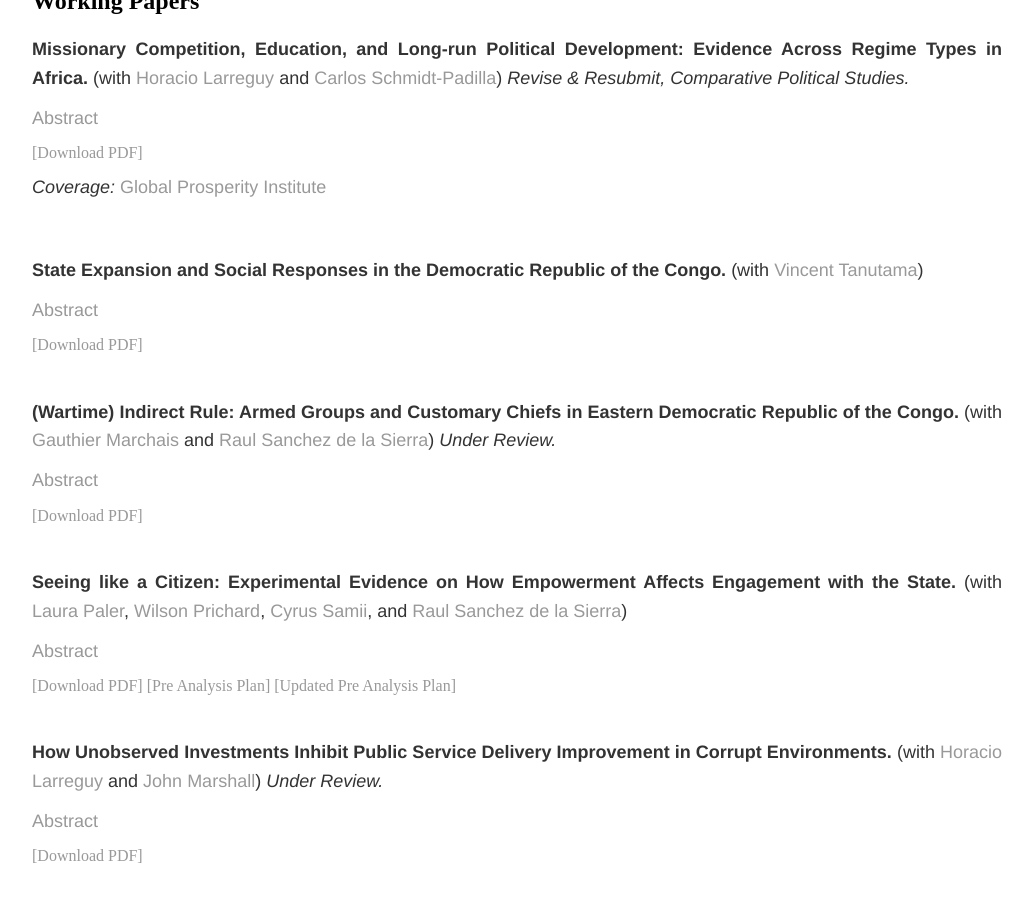
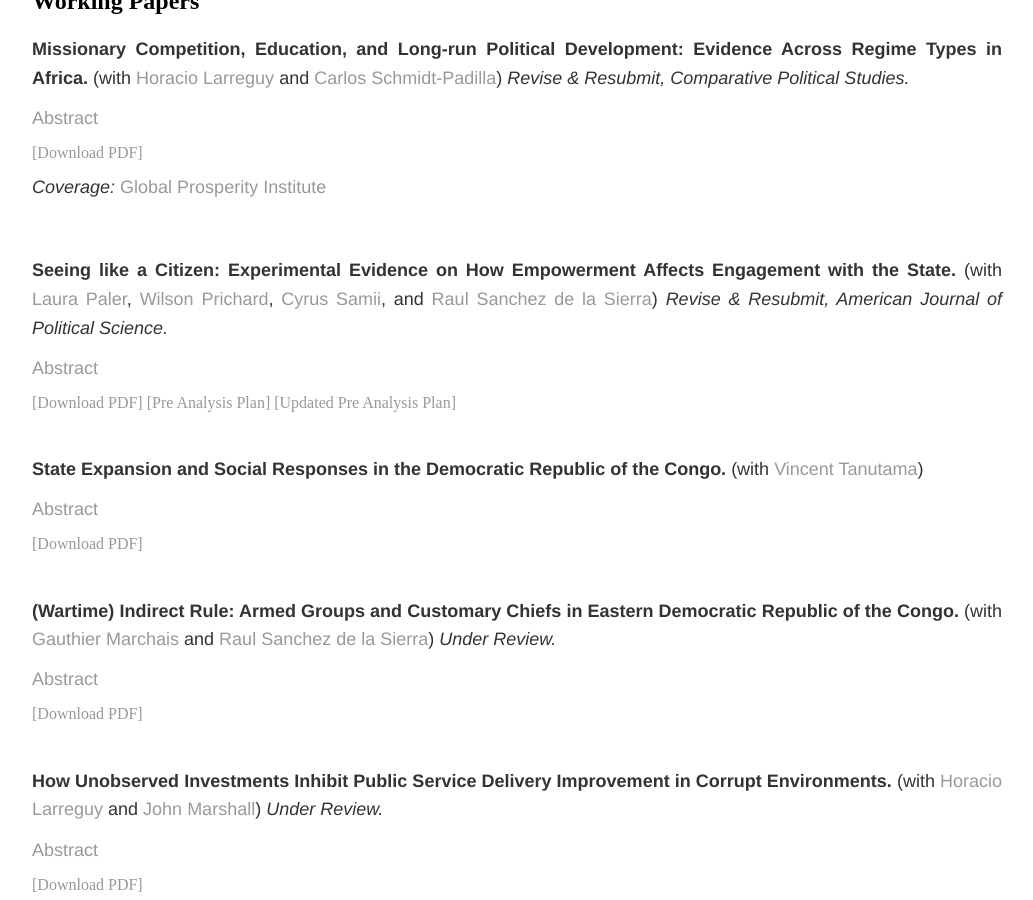
Before and after one commit to soeren-henn/soeren-henn.github.io, a Jekyll site: the page built from research/index.html, in a window 1280 px wide and 900 px high, scrolled down 1390 px. Shown: the whole window, without its empty margins (123-1156 px from the left). Built offline with Jekyll 4.4.1, drawn with Linux system fonts in a browser that asks for light colours.

Commit message:
Update index.html

```diff
--- a/research/index.html
+++ b/research/index.html
@@ -72,6 +72,13 @@
 	</div>
 
 	<div class="paper">
+		<p><b>Seeing like a Citizen: Experimental Evidence on How Empowerment Affects Engagement with the State.</b> (with <a href="https://laurapaler.com/" target="_blank">Laura Paler</a>, <a href="https://sites.google.com/site/wilsonprichard/" target="_blank">Wilson Prichard</a>, <a href="http://cyrussamii.com/" target="_blank">Cyrus Samii</a>, and <a href="https://raulsanchezdelasierra.com/" target="_blank">Raul Sanchez de la Sierra</a>) <i>Revise &amp Resubmit, American Journal of Political Science.</i></p>
+		<p><a href="#" class="show-abstract">Abstract</a></p>
+    		<p class="hidden-paragraph">Building a strong and effective state requires revenue. Yet, in many low-income countries, citizens forego engaging with the state because of vulnerability to opportunistic demands by state agents. We study two randomized interventions in Kinshasa, DRC designed to empower citizens: one provided information about statutory payment obligations and another offered protection from abusive officials. Testing predictions from a model, we examine the effects of empowerment not only on citizen payment amounts (intensive margin effects) but also on whether citizens start making formal payments, or any payments, to the state (extensive margin effects). We find that protection, but not information had clear extensive margin effects, increasing the share of citizens making formal payments and engaging with the state in the first place. Overall, we show how empowering citizens can help countries transition away from a low-tax, high-informality equilibrium.</p>
+		<a href="/files/Henn_DRCtax.pdf" class="btn btn-default pull-right" title="PDF">[Download PDF]</a> <a href="/files/PAP.pdf" class="btn btn-default pull-right" title="PAP">[Pre Analysis Plan]</a> <a href="https://osf.io/zphfc" target="_blank">[Updated Pre Analysis Plan]</a>
+	</div>
+
+	<div class="paper">
 		<p><b>State Expansion and Social Responses in the Democratic Republic of the Congo.</b> (with <a href="http://vincent-tanutama.com/" target="_blank">Vincent Tanutama</a>) </p>
 		<p><a href="#" class="show-abstract">Abstract</a></p>
     		<p class="hidden-paragraph">This paper shows that the expansion of a weak state can increase citizens' demand for state governance and displace existing actors. We study a reform in the Democratic Republic of the Congo that extends state authority, via a population threshold, to small towns previously governed by traditional chiefs.  Using a regression discontinuity design, we find that state expansion increased citizens' demand for the state even when such an expansion is fraught. Towns above the population threshold have more state appointed personnel, public goods provision, and state security personnel, but little improvements in capacity or infrastructure. State expansion also leads to increased conflict between the state and traditional chiefs, especially around property rights. Citizens increasingly turn to the state when resolving disputes, make more tax payments and bribe payments. This increased demand for the state comes at the expense of demand for traditional authority. In public goods games citizens affected by state expansion are more likely to contribute to the common pool when hearing messages from state officials while citizens in unaffected villages react to messages by traditional leaders. Our results suggest that a weak state can extend its capacity and capture society via political competition.</p>
@@ -84,13 +91,6 @@
 		<p><a href="#" class="show-abstract">Abstract</a></p>
     		<p class="hidden-paragraph">Armed actors frequently govern civilian populations. To do so they can develop their own administration (direct rule) or enlist pre-existing authorities (indirect rule). To study these configurations, we collect data on 249 episodes of armed group governance in 106 villages in the Democratic Republic of the Congo, spanning the reigns of 306 chiefs over 26 years. We develop multidimensional measures of chief power and of  governance arrangements by armed groups. Using variation within armed groups and between villages and chiefs, we document three empirical facts. First, chief power includes spiritual, customary, material, and managerial power. Second, armed groups are more likely to choose indirect rule when chiefs are powerful. Third, over time armed groups tend to develop direct rule the longer they control a village. These results suggest indirect rule is a temporary governance configuration by armed groups to leverage the legitimacy of local leaders.</p>
 		<a href="/files/Henn_Indirect_Rule.pdf" class="btn btn-default pull-right" title="PDF">[Download PDF]</a>
-	</div>
-
-	<div class="paper">
-		<p><b>Seeing like a Citizen: Experimental Evidence on How Empowerment Affects Engagement with the State.</b> (with <a href="https://laurapaler.com/" target="_blank">Laura Paler</a>, <a href="https://sites.google.com/site/wilsonprichard/" target="_blank">Wilson Prichard</a>, <a href="http://cyrussamii.com/" target="_blank">Cyrus Samii</a>, and <a href="https://raulsanchezdelasierra.com/" target="_blank">Raul Sanchez de la Sierra</a>)</p>
-		<p><a href="#" class="show-abstract">Abstract</a></p>
-    		<p class="hidden-paragraph">Building a strong and effective state requires revenue. Yet, in many low-income countries, citizens forego engaging with the state because of vulnerability to opportunistic demands by state agents. We study two randomized interventions in Kinshasa, DRC designed to empower citizens: one provided information about statutory payment obligations and another offered protection from abusive officials. Testing predictions from a model, we examine the effects of empowerment not only on citizen payment amounts (intensive margin effects) but also on whether citizens start making formal payments, or any payments, to the state (extensive margin effects). We find that protection, but not information had clear extensive margin effects, increasing the share of citizens making formal payments and engaging with the state in the first place. Overall, we show how empowering citizens can help countries transition away from a low-tax, high-informality equilibrium.</p>
-		<a href="/files/Henn_DRCtax.pdf" class="btn btn-default pull-right" title="PDF">[Download PDF]</a> <a href="/files/PAP.pdf" class="btn btn-default pull-right" title="PAP">[Pre Analysis Plan]</a> <a href="https://osf.io/zphfc" target="_blank">[Updated Pre Analysis Plan]</a>
 	</div>
 
 
```
